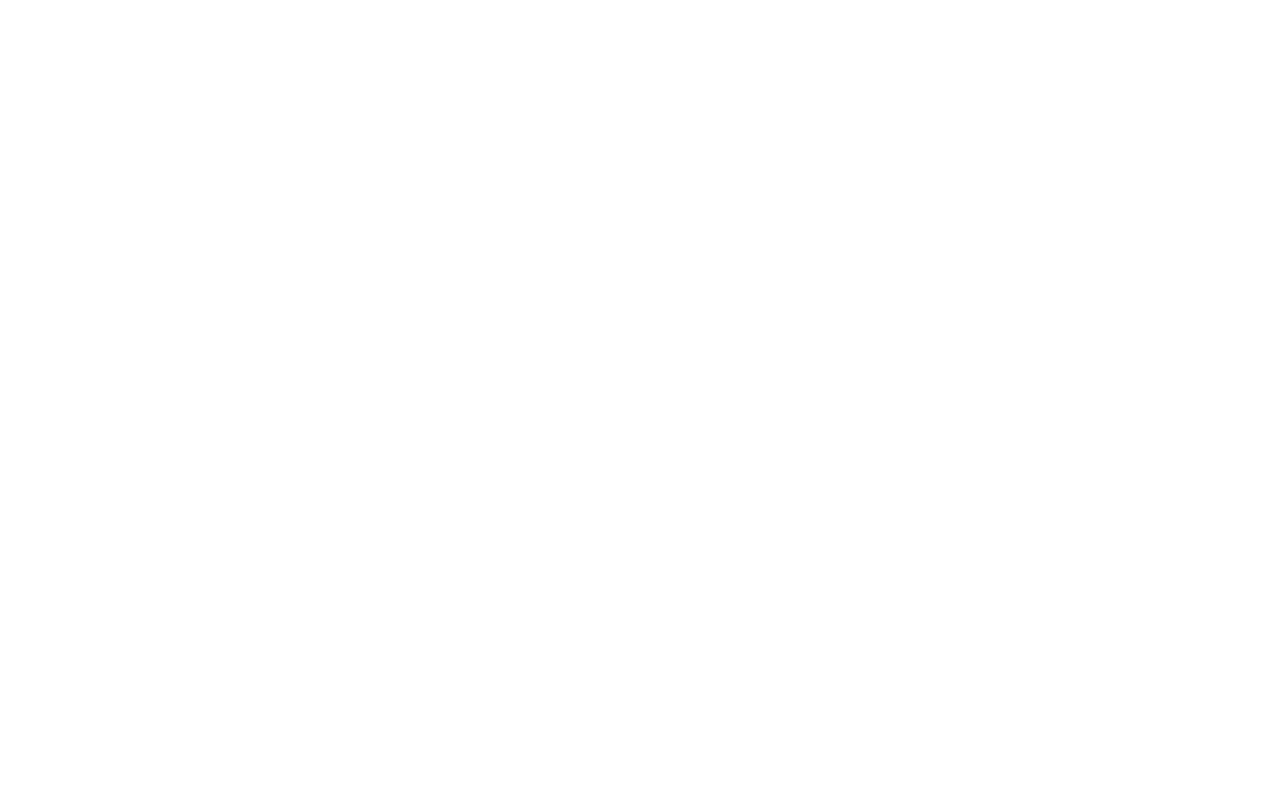
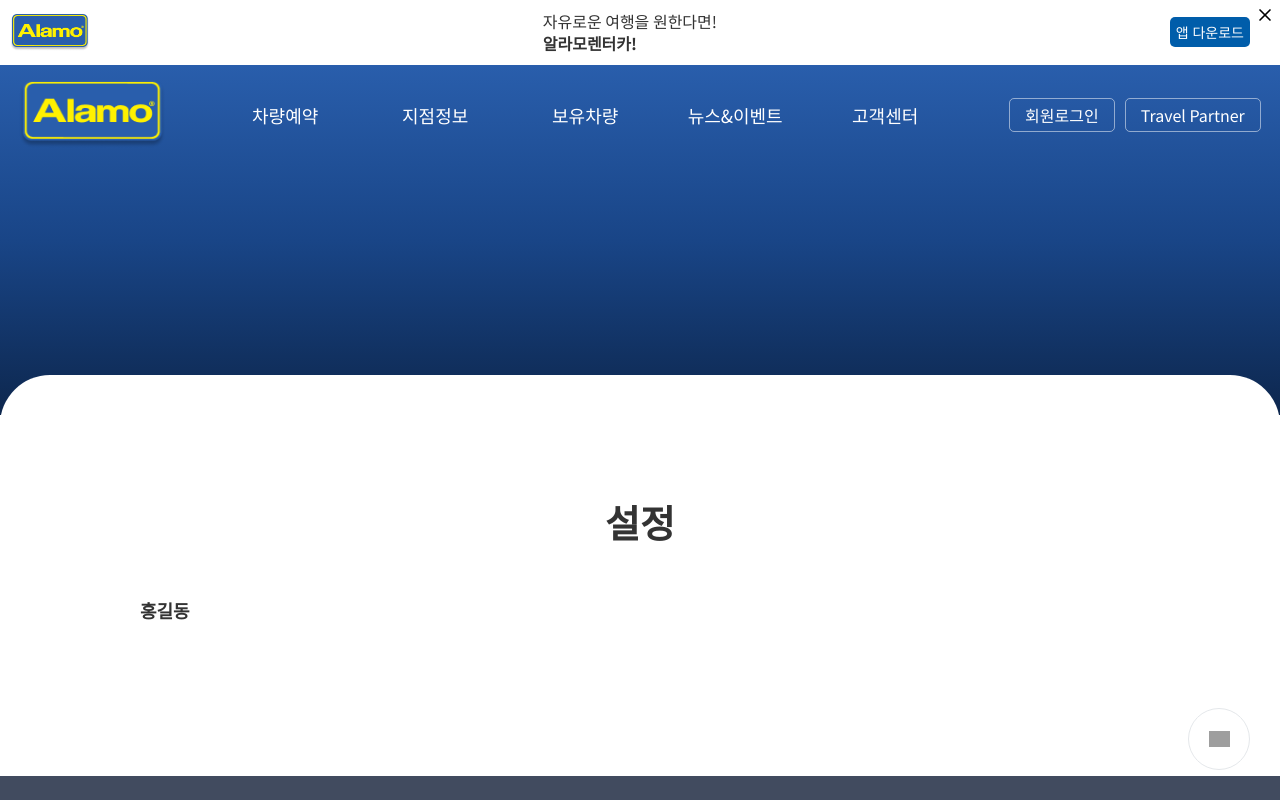
Before and after one commit to codeidea-korea/alamo_typescript, a React (Vite) app: page /setting in a window 1280 px wide. Before the commit this address had no page. Shown: the top 800 px of the page. Built offline with nearby package versions, Linux system fonts and the light colour scheme; grey boxes are pictures that could not be loaded.

Commit message:
퍼블리싱 수정

```diff
--- a/src/assets/css/mobile_set.css
+++ b/src/assets/css/mobile_set.css
@@ -733,4 +733,10 @@
   .mypage_top-right a{
     width:100%;
   }
+  #main .swiper-main .swiper-button-pause{
+    bottom:100px!important;
+    display: block!important;
+  }
+  /* 설정 */
+
 }
--- a/src/assets/pages/cscenter/InqueryList.tsx
+++ b/src/assets/pages/cscenter/InqueryList.tsx
@@ -135,9 +135,9 @@
                                                 <button type="button" className="button link button--cancle mr10">
                                                     삭제
                                                 </button>
-                                                <button type="button" className="button link button--primary">
+                                                <a href="/inquiry_regist" type="button" className="button link button--primary">
                                                     재문의하기
-                                                </button>
+                                                </a>
                                             </div>
                                         </div>
                                     </div>
--- /dev/null
+++ b/src/assets/pages/mobile/Setting.tsx
@@ -0,0 +1,43 @@
+import { useEffect, useState } from "react";
+import $ from "jquery";
+import { useNavigate } from "react-router-dom";
+
+
+
+const Setting = () => {
+
+
+
+  return (
+    <>
+      <main className="sub rsv-page" id="rsv-page">
+      <div className="sub-vis"></div>
+
+        <section className="contents">
+          <div className="inner">
+            {/* <!-- sub title --> */}
+            <article className="sub_title Title01 tac">설정</article>
+            <div>
+              <div className="box_title Title03">홍길동</div>
+              <img src="" alt="" />
+            </div>
+          </div>
+        </section>
+      </main>
+      {/* <!-- 로그아웃 확인 --> */}
+      <div id="confirm" className="modal">
+        <div className="modal-content">
+          <span className="close fwb">&times;</span>
+          <p>로그아웃하시겠습니까?</p>
+          <button
+            type="button"
+            className="full_button button button--primary mt30"
+          >
+            확인
+          </button>
+        </div>
+      </div>
+    </>
+  );
+};
+export default Setting;
--- a/src/assets/pages/mypage/RsvStatus.tsx
+++ b/src/assets/pages/mypage/RsvStatus.tsx
@@ -20,6 +20,11 @@
             $(".modal").hide();
             $("body").removeClass("noneScroll");
         });
+
+        $(".modal .calendar_close").click(function () {
+            $(".modal#calendar").hide();
+            $("body").removeClass("noneScroll");
+          });
 
         $(".view").show();
         $(".hidden").hide();
@@ -463,7 +468,7 @@
                                 direction="horizontal"
                             />
                             <div className="l-button mt30">
-                                <button type="button" className="button full_button link button--primary">
+                                <button type="button" className="button full_button link button--primary calendar_close">
                                     확인
                                 </button>
                             </div>
--- a/src/layouts/BaseLayout.tsx
+++ b/src/layouts/BaseLayout.tsx
@@ -235,6 +235,7 @@
               url === "/faq" ||
               url === "/user_guide" ||
               url === "/nm_rsv" ||
+              url === "/setting" ||
               url === "/company") && (
               <>
                 <a onClick={() => history.back()} className="back_button">
@@ -351,6 +352,7 @@
                   url !== "/faq" &&
                   url !== "/user_guide" &&
                   url !== "/nm_rsv" &&
+                  url !== "/setting" &&
                   url !== "/company" && (
                     <>
                       <a className="img search" href="/rsv_main"></a>
```
Also changed, not shown: src/router/index.tsx (+7 -0 lines).
